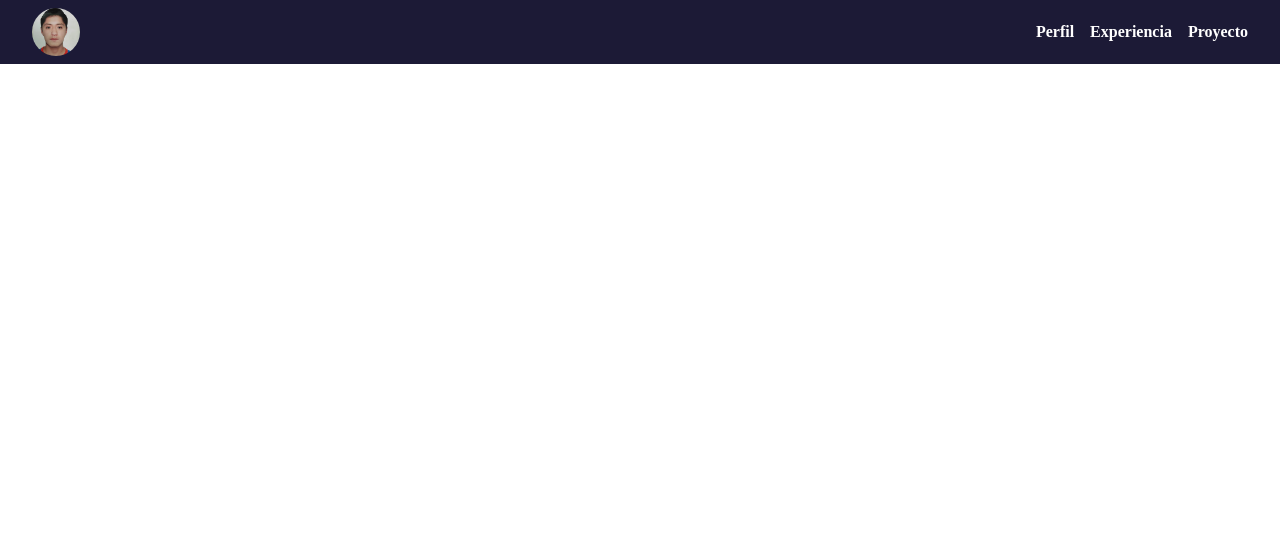
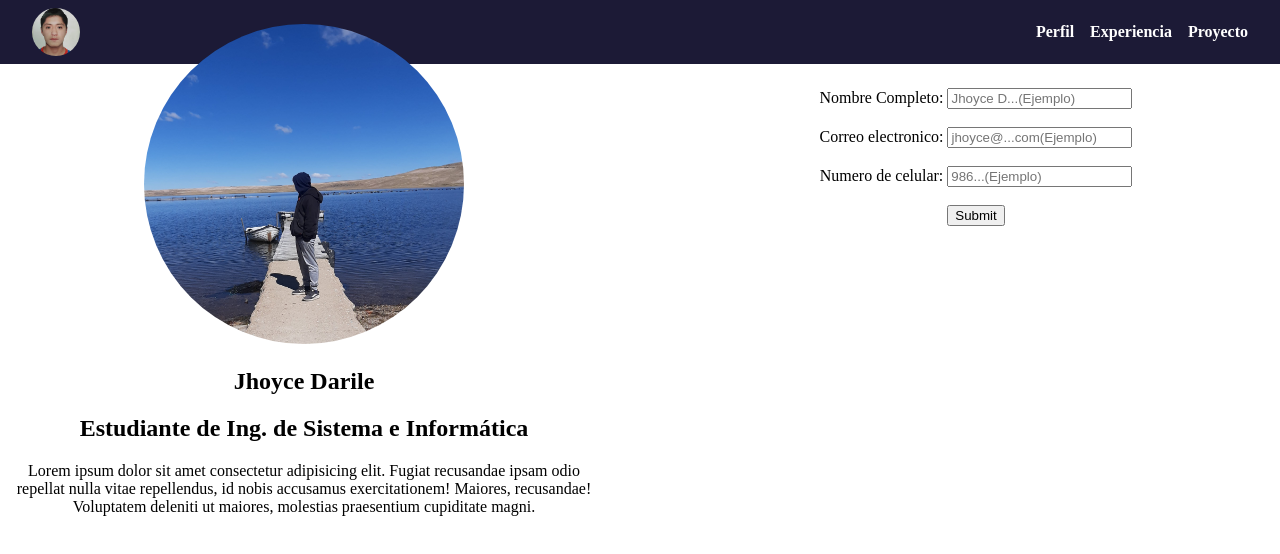
Before and after one commit to JhoyceDa/R1-R2, a plain HTML site: page index.html in a window 1280 px wide. Drawn offline with Linux system fonts and the light colour scheme.

Commit message:
Estructura main

```diff
--- a/css/style.css
+++ b/css/style.css
@@ -78,3 +78,25 @@
 .header-nav__menu-link:hover:after{
     width: 100%;
 }
+
+
+.header__professional-image {
+    width: 100%;
+    border-radius: 50%;
+
+  }
+  .header__professional-image-container{
+      width: 20rem;
+      position: relative;
+      margin-left: auto;
+      margin-right: auto;
+  }
+  .main-infPer{
+      width: 50%;
+      text-align: center;
+  }
+  .main{
+      justify-content: space-between;
+      display: flex;
+      gap: 5rem;
+  }
--- a/index.html
+++ b/index.html
@@ -28,8 +28,41 @@
             </div>
         </nav>
     </header>
-    <main>
+    <main class="main">
+        <div class="main-infPer">
+            <header class="header2">
+                <figure class="header__professional-image-container">
+                  <img
+                    src="./img/1649564900108.jpg"
+                    alt="Foto de la persona" class="header__professional-image" />
+                </figure>
+              </header>
 
+              <article class="article">
+                <h1 class="article__title">Jhoyce Darile</h1>
+                <h2 class="article__keywords">Estudiante de Ing. de Sistema e Informática</h2>
+                <p class="article__presentation">
+                  Lorem ipsum dolor sit amet consectetur adipisicing elit. Fugiat recusandae ipsam odio repellat nulla vitae repellendus, id nobis accusamus exercitationem! Maiores, recusandae! Voluptatem deleniti ut maiores, molestias praesentium cupiditate magni.
+                </p>
+              </article>
+
+        </div>
+        <div class="main-infPer">
+            <form action="">
+                <h1>Para mas informacion</h1>
+                <label for="nombre">Nombre Completo: </label>
+                <input type="text" placeholder="Jhoyce D...(Ejemplo)" required><br><br>
+                <label for="nombre">Correo electronico: </label>
+                <input type="email" placeholder="jhoyce@...com(Ejemplo)" required><br><br>
+                <label for="nombre">Numero de celular: </label>
+                <input type="number" placeholder="986...(Ejemplo)" required><br><br>
+
+
+                <input type="submit">
+
+            </form>
+
+        </div>
     </main>
 </body>
 </html>
```
